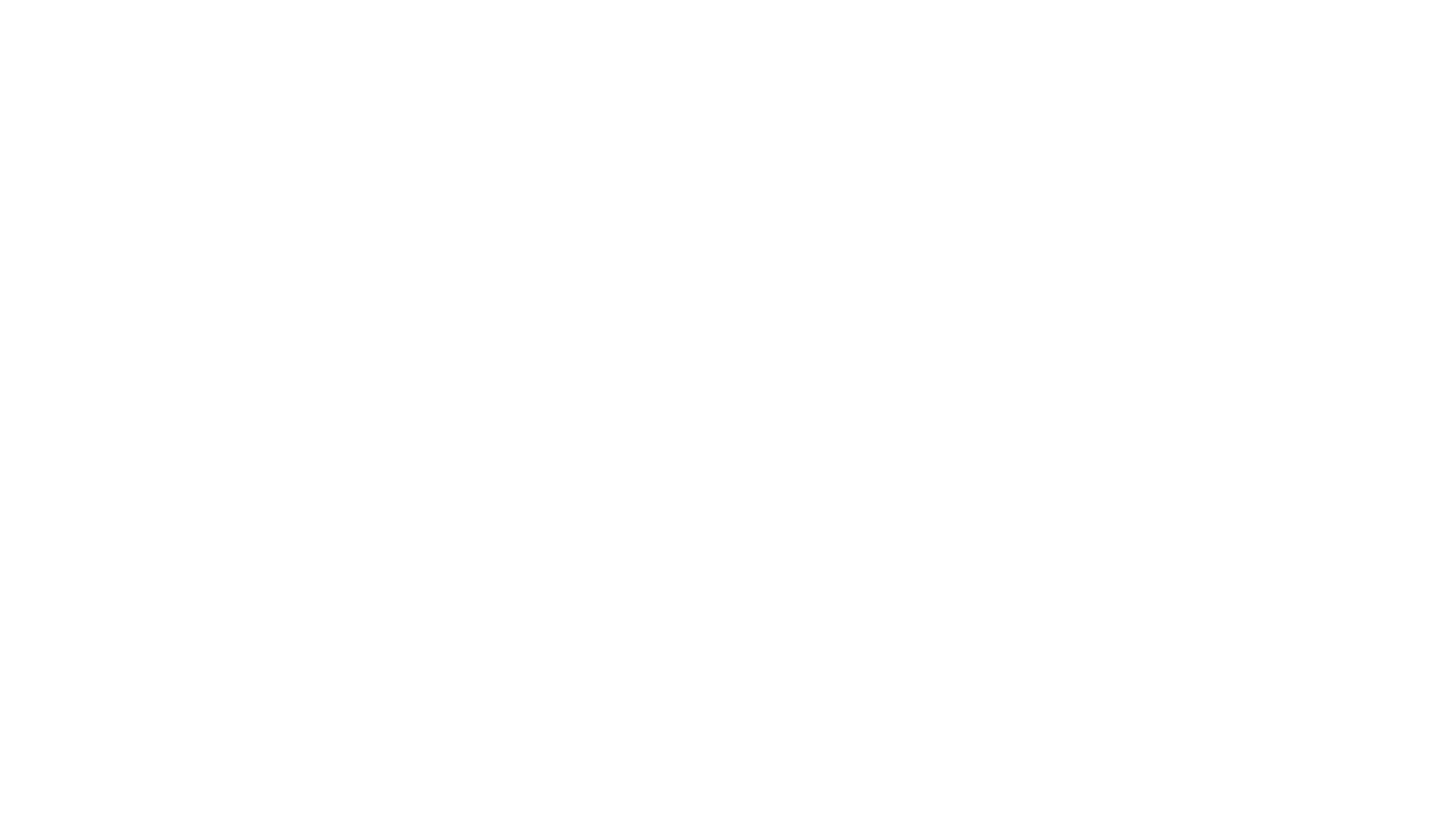
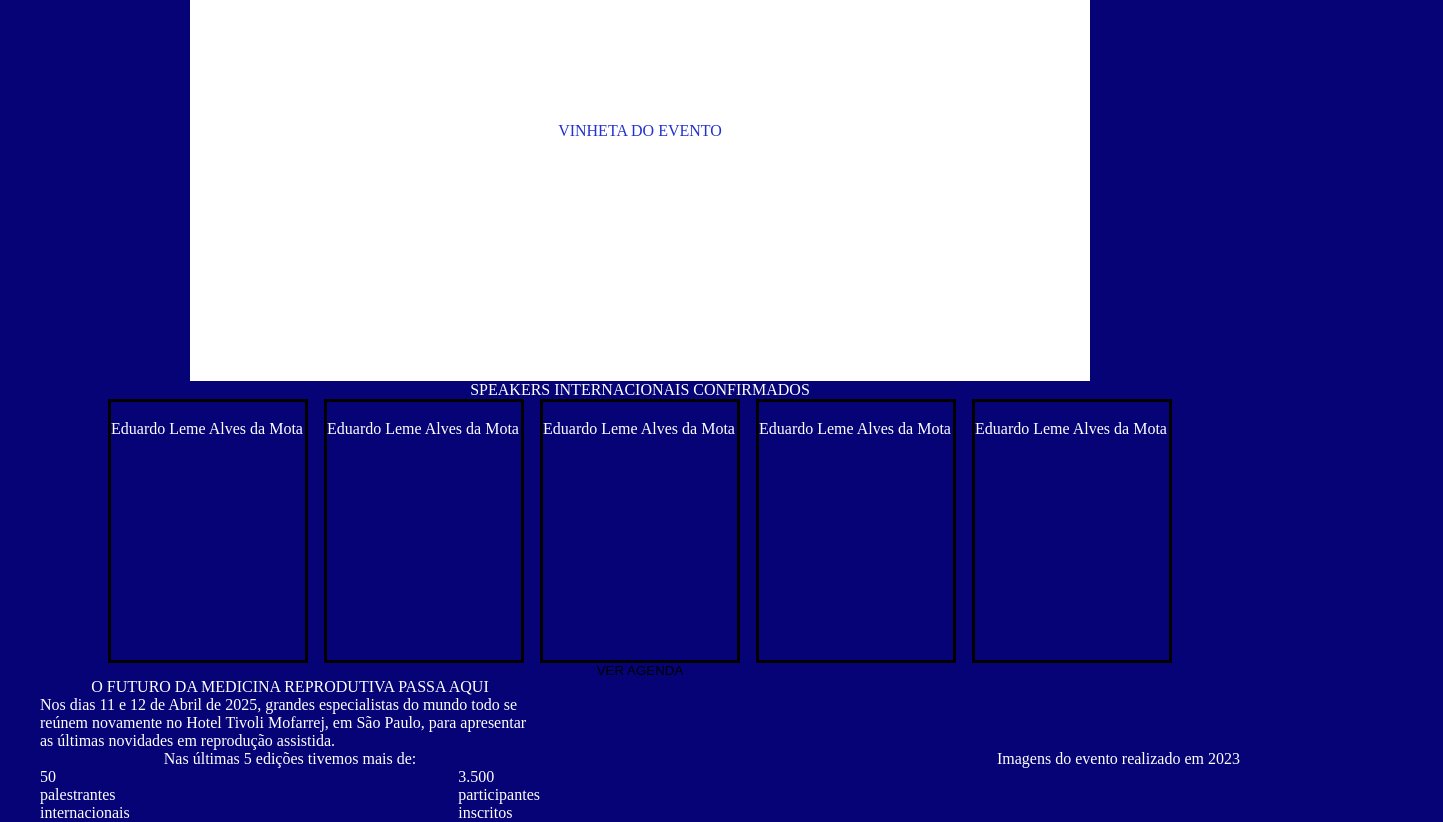
Before and after one commit to JJoaoAugusto/Teste-Wicomm-LP, a React (Vite) app in the folder my-react-app/: page / in a window 1280 px wide. Shown: the part 860-1682 px from the top of the page, 1443 px wide, since content can reach past the window. Before the commit the page ends 800 px from the top, so only its background shows below. Built offline with nearby package versions, Linux system fonts and the light colour scheme.

Commit message:
feat: initial speaker section

```diff
--- a/my-react-app/src/pages/HomePage/AboutSection/style.ts
+++ b/my-react-app/src/pages/HomePage/AboutSection/style.ts
@@ -2,10 +2,11 @@ import styled from "styled-components";
 
 export const Section = styled.section`
   display: flex;
-  justify-content: start;
+  justify-content: center;
   align-items: center;
 
   width: 100%;
+  max-width: 1200px;
 
   .container-banner {
     width: 100%;
--- /dev/null
+++ b/my-react-app/src/pages/HomePage/SpeakerSection/index.tsx
@@ -0,0 +1,76 @@
+import { Section } from "./style";
+
+export const SpeakerSection = () => {
+  return (
+    <Section>
+      <article className="container-apresentation">
+        <div className="container-apresentation--title">
+          <img src="" alt="" />
+          <p>11 e 12 de Abril de 2024</p>
+          <p>São Paulo</p>
+        </div>
+        <figure className="container-apresentation--vignette">
+          <p>VINHETA DO EVENTO</p>
+        </figure>
+      </article>
+      <article className="container-speakers">
+        <p>SPEAKERS INTERNACIONAIS CONFIRMADOS</p>
+        <ul className="container-speakers--list">
+          <li>
+            <img src="" alt="" />
+            <p>Eduardo Leme Alves da Mota</p>
+            <p></p>
+          </li>
+          <li>
+            <img src="" alt="" />
+            <p>Eduardo Leme Alves da Mota</p>
+            <p></p>
+          </li>
+          <li>
+            <img src="" alt="" />
+            <p>Eduardo Leme Alves da Mota</p>
+            <p></p>
+          </li>
+          <li>
+            <img src="" alt="" />
+            <p>Eduardo Leme Alves da Mota</p>
+            <p></p>
+          </li>
+          <li>
+            <img src="" alt="" />
+            <p>Eduardo Leme Alves da Mota</p>
+            <p></p>
+          </li>
+        </ul>
+        <button className="container-speakers--buttom">VER AGENDA</button>
+      </article>
+      <article className="container-event">
+        <div className="container-event--about">
+          <p>O FUTURO DA MEDICINA REPRODUTIVA PASSA AQUI</p>
+          <p>
+            Nos dias 11 e 12 de Abril de 2025, grandes especialistas do mundo
+            todo se reúnem novamente no Hotel Tivoli Mofarrej, em São Paulo,
+            para apresentar as últimas novidades em reprodução assistida.
+          </p>
+          <p>Nas últimas 5 edições tivemos mais de:</p>
+          <div className="container-event--informations">
+            <div>
+              <p>50</p>
+              <p>palestrantes</p>
+              <p>internacionais</p>
+            </div>
+            <div>
+              <p>3.500</p>
+              <p>participantes</p>
+              <p>inscritos</p>
+            </div>
+          </div>
+        </div>
+        <figure className="container-event--images">
+          <img src="" alt="" />
+          <p>Imagens do evento realizado em 2023</p>
+        </figure>
+      </article>
+    </Section>
+  );
+};
--- /dev/null
+++ b/my-react-app/src/pages/HomePage/SpeakerSection/style.ts
@@ -0,0 +1,93 @@
+import styled from "styled-components";
+
+export const Section = styled.section`
+  display: flex;
+  flex-direction: column;
+  justify-content: center;
+  align-items: center;
+
+  width: 100%;
+  max-width: 1200px;
+
+  .container-apresentation {
+    display: flex;
+    flex-direction: column;
+    justify-content: center;
+    align-items: center;
+
+    width: 100%;
+  }
+
+  .container-apresentation--title {
+    display: flex;
+    flex-direction: row;
+    justify-content: center;
+    align-items: center;
+  }
+
+  .container-apresentation--vignette {
+    display: flex;
+    justify-content: center;
+    align-items: center;
+
+    width: 900px;
+    height: 500px;
+
+    background-color: var(--white);
+    color: var(--blue-mid);
+  }
+
+  .container-speakers {
+    display: flex;
+    flex-direction: column;
+    justify-content: start;
+    align-items: center;
+  }
+
+  .container-speakers--list {
+    display: flex;
+    flex-direction: row;
+    justify-content: center;
+    align-items: center;
+
+    gap: 16px;
+  }
+
+  .container-speakers--list > li {
+    width: 200px;
+    height: 264px;
+
+    border: solid black;
+  }
+
+  .container-event {
+    display: flex;
+    flex-direction: row;
+    justify-content: space-between;
+    align-items: center;
+
+    width: 100%;
+  }
+
+  .container-event--about {
+    display: flex;
+    flex-direction: column;
+    justify-content: start;
+    align-items: center;
+
+    width: 100%;
+    max-width: 500px;
+  }
+
+  .container-event--informations {
+    display: flex;
+    flex-direction: row;
+    justify-content: space-between;
+    align-items: center;
+
+    width: 100%;
+  }
+
+  .container-event--images {
+  }
+`;
--- a/my-react-app/src/pages/HomePage/index.tsx
+++ b/my-react-app/src/pages/HomePage/index.tsx
@@ -1,11 +1,13 @@
 import { Header } from "../../components/Header";
 import { AboutSection } from "./AboutSection";
+import { SpeakerSection } from "./SpeakerSection";
 
 export const HomePage = () => {
   return (
     <>
       <Header />
       <AboutSection />
+      <SpeakerSection />
     </>
   );
 };
--- a/my-react-app/src/styles/globalStyle.ts
+++ b/my-react-app/src/styles/globalStyle.ts
@@ -17,5 +17,15 @@ export const GlobalStyle = createGlobalStyle`
 
         --blue-dark: #050375;
         --blue-mid: #2231CF;
+
+        display: flex;
+        flex-direction: column;
+        justify-content: start;
+        align-items: center;
+
+        width: 100vw;
+
+        background-color: #050375;
+        color: white;
     }
 `;
```
